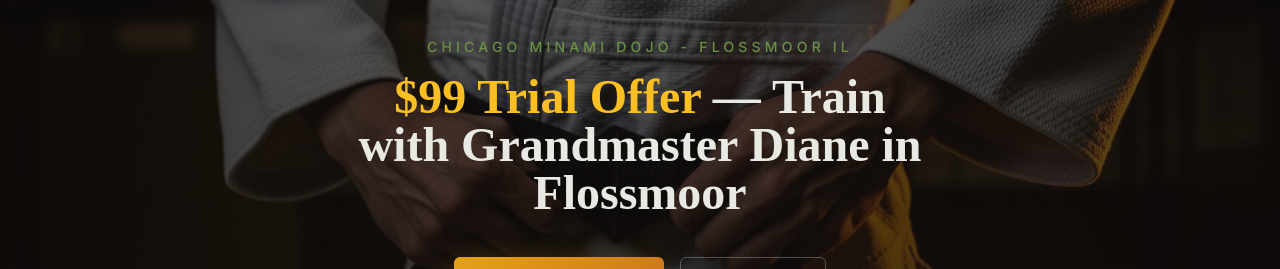
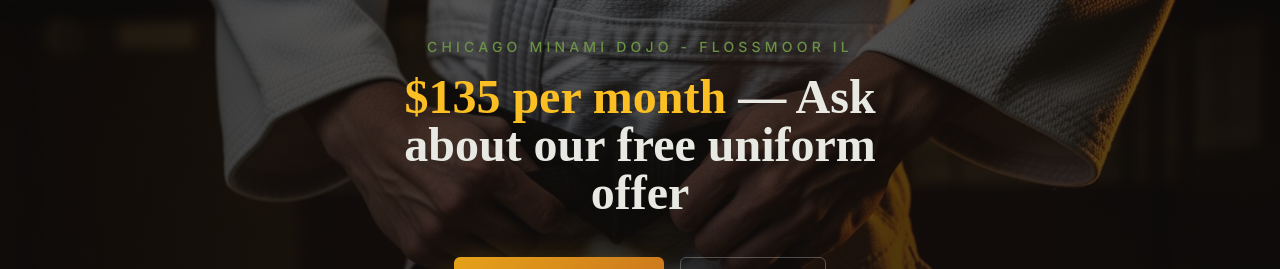
Before and after one commit to darcyrahm1ng/chicagominamipublic, a Next.js app: page / in a window 1280 px wide. Shown: the part 186-455 px from the top of the page. Built offline with nearby package versions, Linux system fonts and the light colour scheme; no server answers.

Commit message:
changed hero section

```diff
--- a/src/app/layout.tsx
+++ b/src/app/layout.tsx
@@ -11,7 +11,7 @@
   },
   openGraph: {
     title: "Chicago Minami Dojo | Miyama Ryu Combat Jujutsu",
-    description: "Train with Grandmaster Diane in Flossmoor. $99 trial offer.",
+    description: "Train with Grandmaster Diane in Flossmoor.",
     type: "website",
   },
   twitter: {
--- a/src/components/HeroSection.tsx
+++ b/src/components/HeroSection.tsx
@@ -9,7 +9,7 @@
 const defaults = {
   image: "",
   subtitle: "Chicago Minami Dojo - Flossmoor IL",
-  headline: "$99 Trial Offer — Train with Grandmaster Diane in Flossmoor",
+  headline: "$135 per month — Ask about our free uniform offer",
   cta_primary: "Join Our Classes",
   cta_secondary: "Call Now",
 };
@@ -32,7 +32,7 @@
           {c.subtitle}
         </p>
         <p className="text-2xl mb-10 animate-fade-up [animation-delay:300ms] opacity-0 max-w-xl mx-auto font-serif font-bold md:text-5xl">
-          {c.headline.includes("$99") ? (
+          {c.headline.includes("—") ? (
             <>
               <span className="text-amber-400">{c.headline.split("—")[0]?.trim()}</span>{" "}
               <span className="text-foreground">— {c.headline.split("—").slice(1).join("—").trim()}</span>
```
